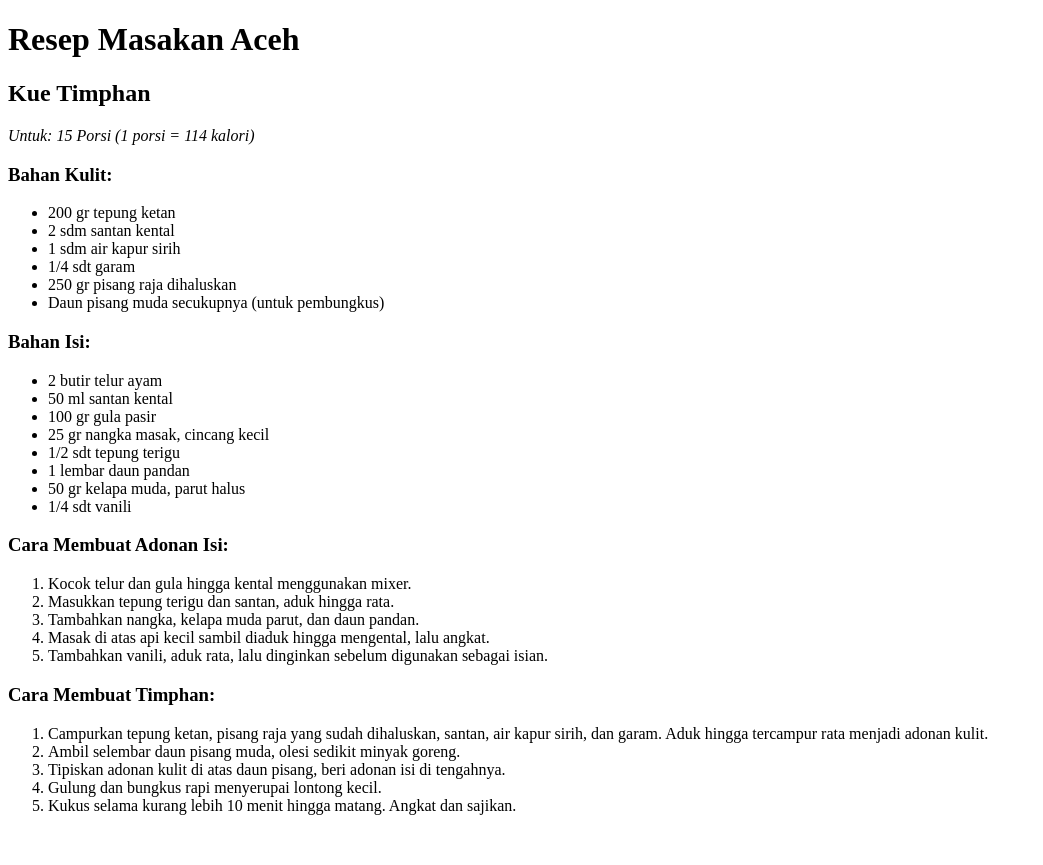
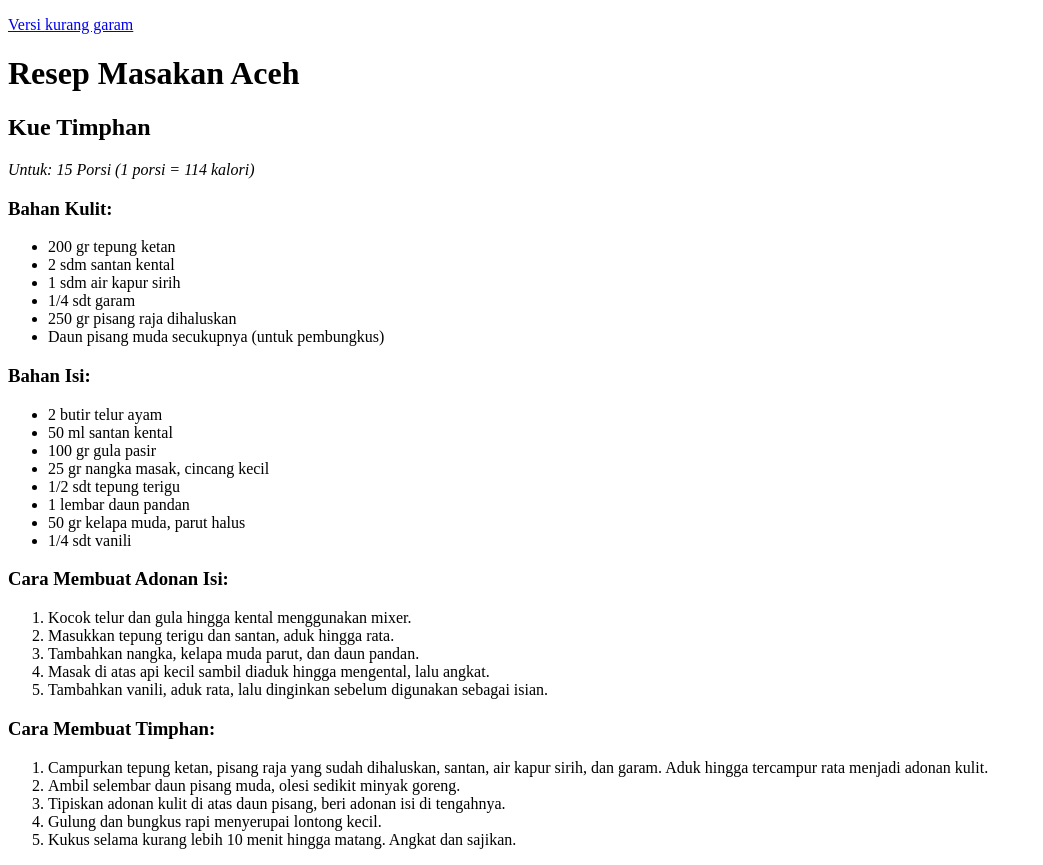
Before and after one commit to KhairulFikri05/Buku_Resep_Aceh, a plain HTML site: page timphan.html in a window 1280 px wide. Shown: the whole page, without its empty margins (0-1043 px from the left). Before the commit the page ends 831 px from the top, so only its background shows below. Drawn offline with Linux system fonts and the light colour scheme.

Commit message:
Tambah link ke kurang_garam

```diff
--- a/timphan.html
+++ b/timphan.html
@@ -4,6 +4,7 @@
     <meta charset="UTF-8">
     <meta name="viewport" content="width=device-width, initial-scale=1.0">
     <title>Resep Kue Timphan Aceh</title>
+    <p><a href="kurang_garam.html">Versi kurang garam</a></p>
 </head>
 <body>
 
```
Also changed, not shown: sate_matang.html (+1 -0 lines).
